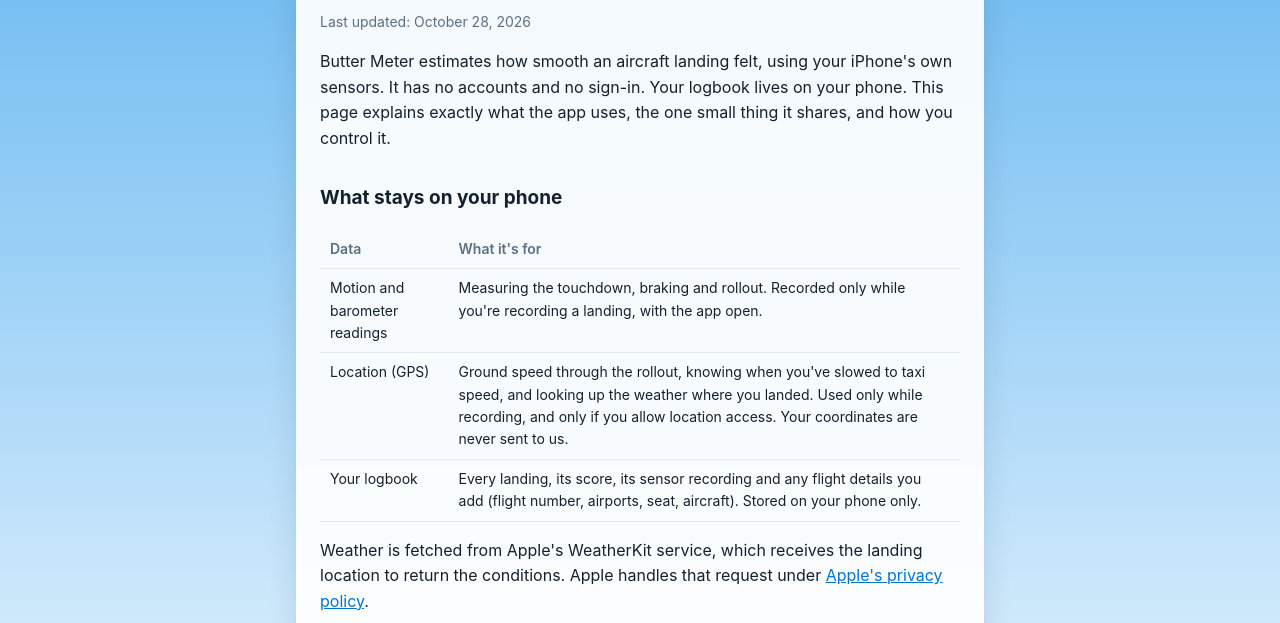
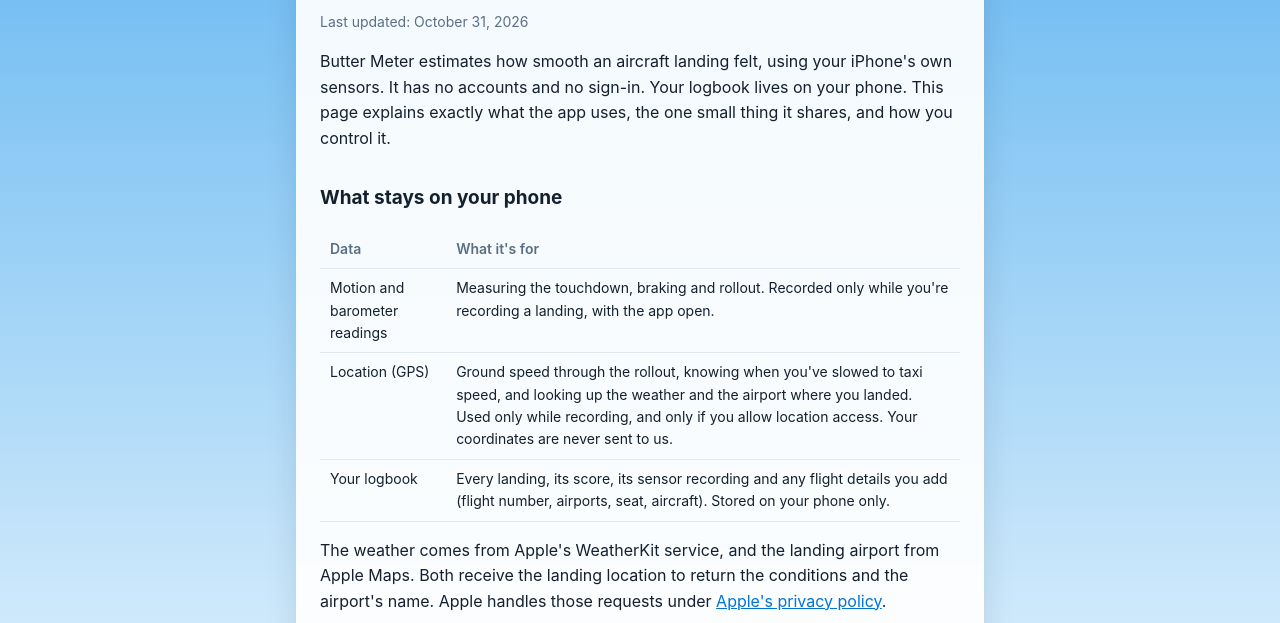
Before and after one commit to axelfair/skywarddevs.app, a plain HTML site: page buttermeter/privacy/index.html in a window 1280 px wide. Shown: the part 177-800 px from the top of the page. Drawn offline with Linux system fonts and the light colour scheme.

Commit message:
Privacy: landing airport lookup via Apple Maps
Co-Authored-By: Claude Opus 5.5 <noreply@anthropic.com>

```diff
--- a/buttermeter/privacy/index.html
+++ b/buttermeter/privacy/index.html
@@ -12,7 +12,7 @@
   <header><img src="../icon.png" alt=""><a href="../">Butter Meter</a></header>
   <section class="card">
 <h1>Butter Meter Privacy Policy</h1>
-<p class="updated">Last updated: October 28, 2026</p>
+<p class="updated">Last updated: October 31, 2026</p>
 
 <p>Butter Meter estimates how smooth an aircraft landing felt, using your iPhone's own sensors.
 It has no accounts and no sign-in. Your logbook lives on your phone. This page explains exactly what
@@ -22,12 +22,12 @@ the app uses, the one small thing it shares, and how you control it.</p>
 <table>
   <tr><th>Data</th><th>What it's for</th></tr>
   <tr><td>Motion and barometer readings</td><td>Measuring the touchdown, braking and rollout. Recorded only while you're recording a landing, with the app open.</td></tr>
-  <tr><td>Location (GPS)</td><td>Ground speed through the rollout, knowing when you've slowed to taxi speed, and looking up the weather where you landed. Used only while recording, and only if you allow location access. Your coordinates are never sent to us.</td></tr>
+  <tr><td>Location (GPS)</td><td>Ground speed through the rollout, knowing when you've slowed to taxi speed, and looking up the weather and the airport where you landed. Used only while recording, and only if you allow location access. Your coordinates are never sent to us.</td></tr>
   <tr><td>Your logbook</td><td>Every landing, its score, its sensor recording and any flight details you add (flight number, airports, seat, aircraft). Stored on your phone only.</td></tr>
 </table>
-<p>Weather is fetched from Apple's WeatherKit service, which receives the landing location to
-return the conditions. Apple handles that request under
-<a href="https://www.apple.com/legal/privacy/">Apple's privacy policy</a>.</p>
+<p>The weather comes from Apple's WeatherKit service, and the landing airport from Apple Maps.
+Both receive the landing location to return the conditions and the airport's name. Apple handles
+those requests under <a href="https://www.apple.com/legal/privacy/">Apple's privacy policy</a>.</p>
 
 <h2>What is shared: the leaderboard</h2>
 <p>If <strong>Share Verified Landings</strong> is on (Settings → Leaderboard), each verified
```
